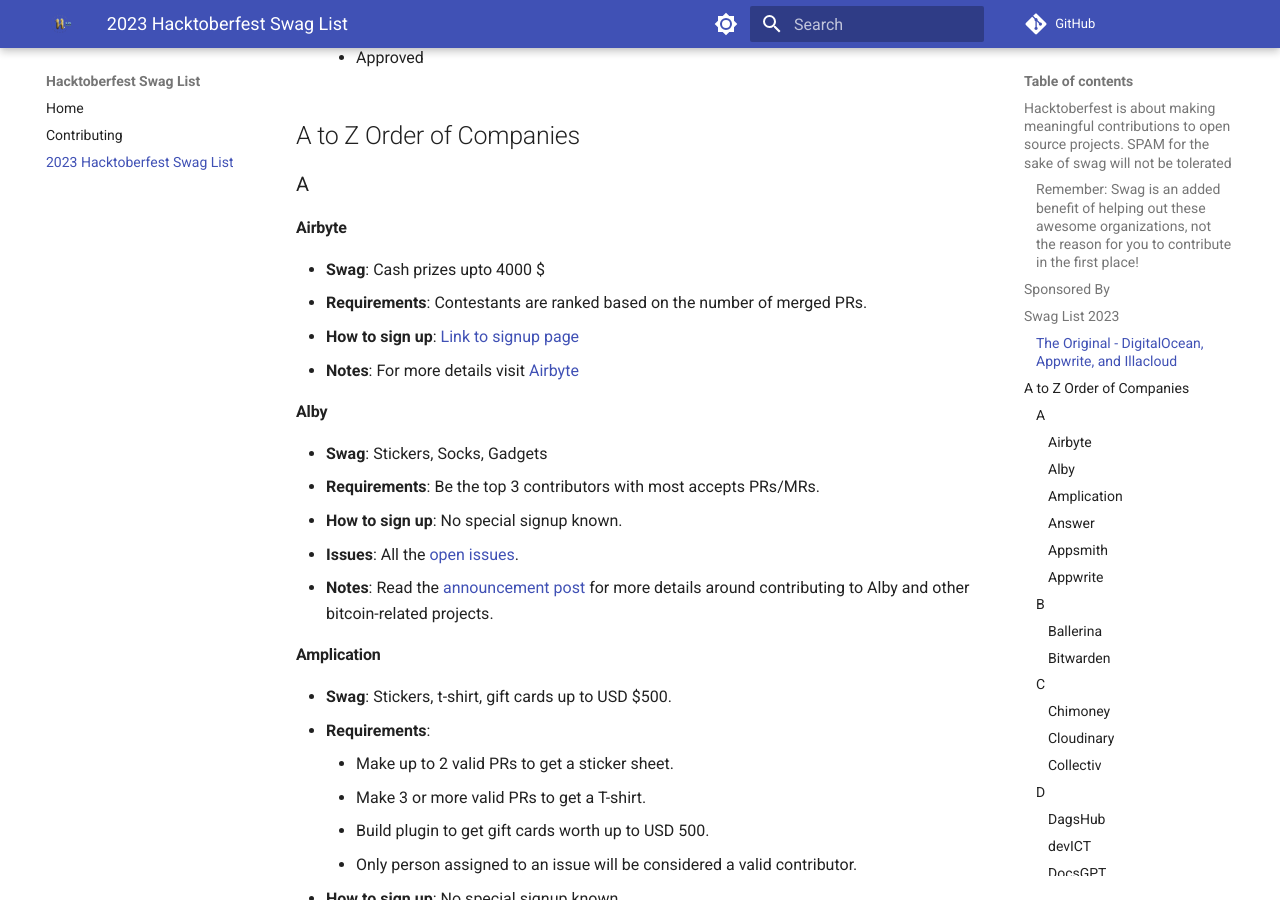
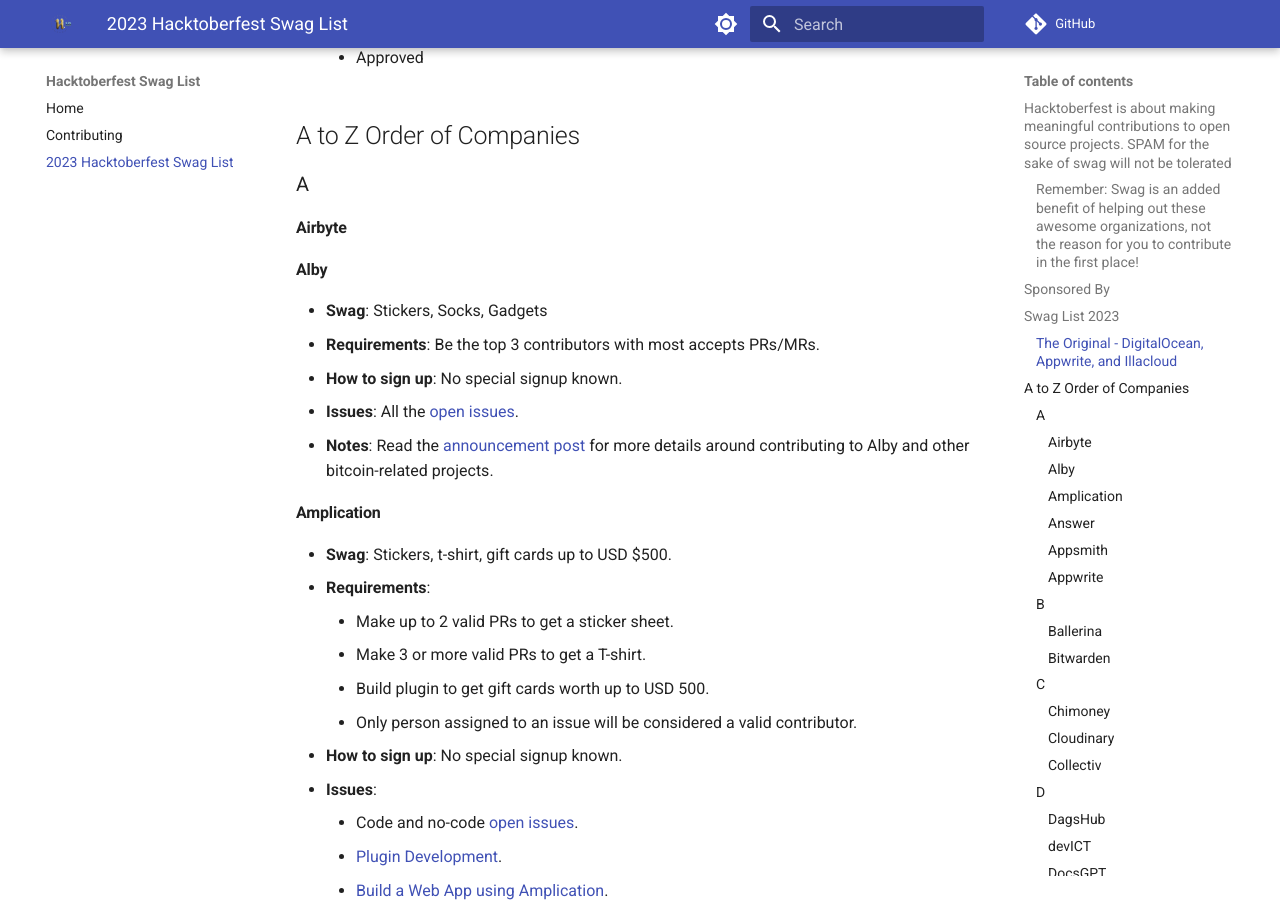
Before and after one commit to crweiner/hacktoberfest-swag-list, an MkDocs documentation site: the page built from docs/list.md, in a window 1280 px wide and 900 px high, scrolled down 1212 px. Built offline with MkDocs 1.6.1 and Material for MkDocs 9.7.7, drawn with Linux system fonts in a browser that asks for light colours; plug-ins that fetch from the network failed and are left out; comment, search, counter and statistics services are not loaded.

Commit message:
some changes

```diff
--- a/docs/list.md
+++ b/docs/list.md
@@ -39,11 +39,6 @@
 ### A
 
 #### **Airbyte**
-
-- **Swag**: Cash prizes upto 4000 $
-- **Requirements**: Contestants are ranked based on the number of merged PRs.
-- **How to sign up**: [Link to signup page](https://hashnode.com/onboard?next=/hackathons/airbyte&skip-onboarding=true)
-- **Notes**: For more details visit [Airbyte](https://hashnode.com/hackathons/airbyte#participate)
 
 #### **Alby**
 
```
